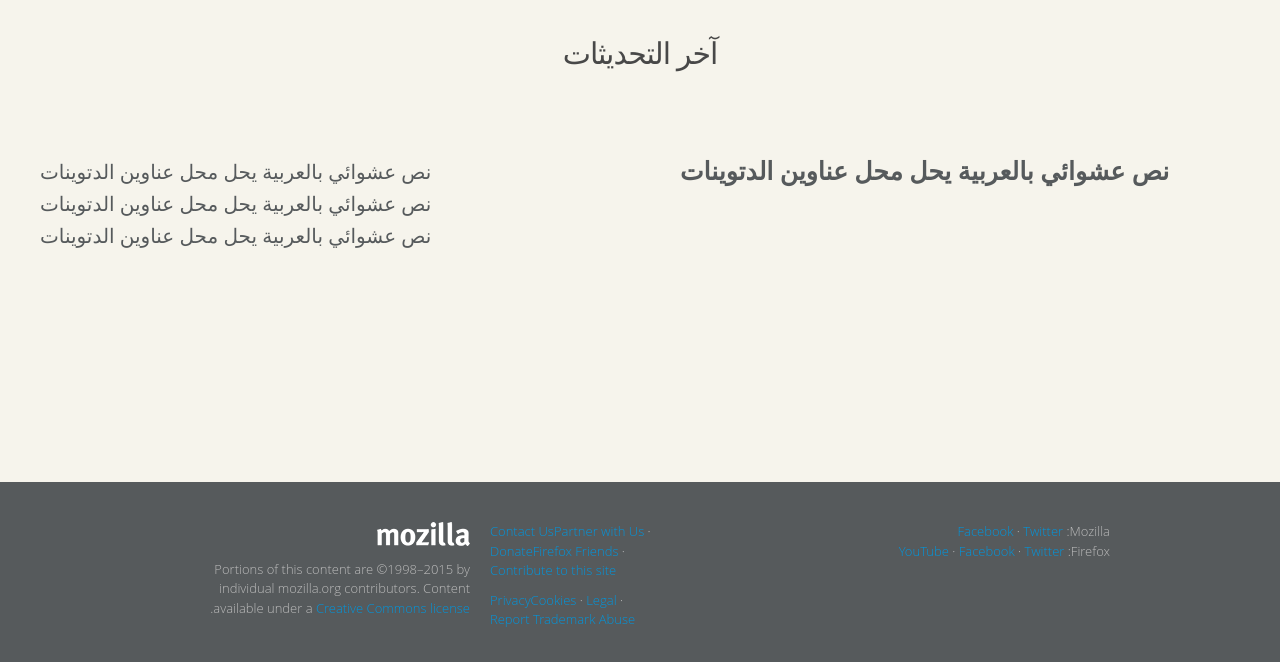
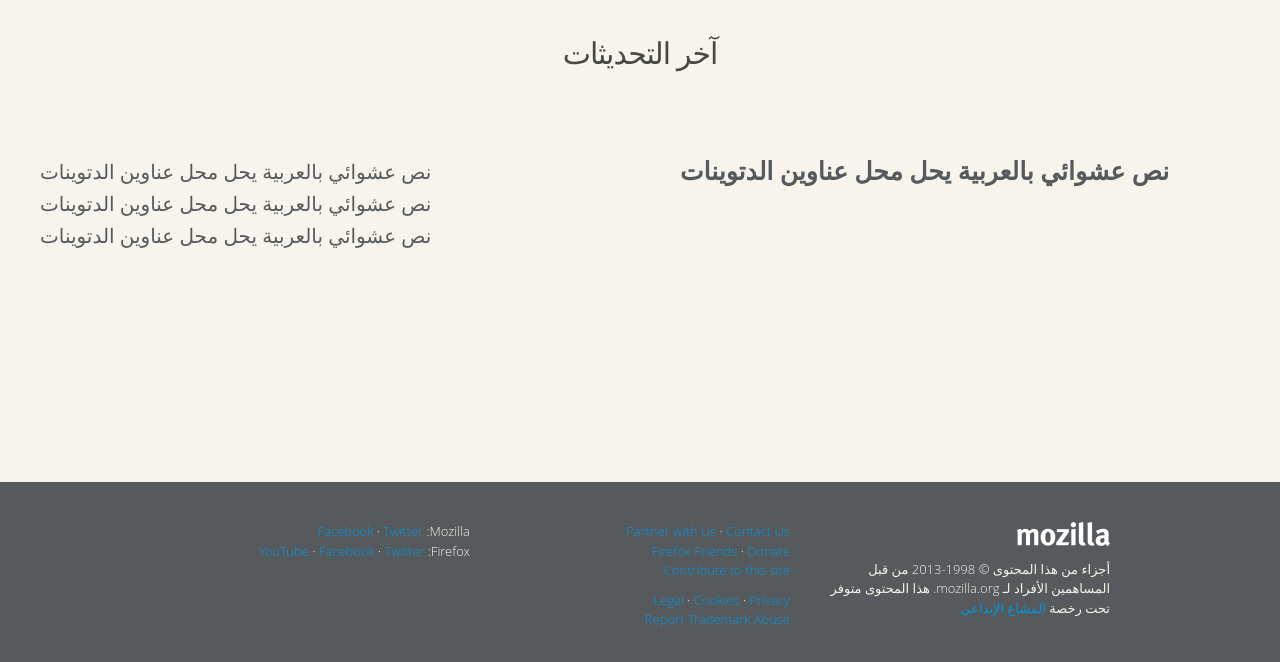
Before and after one commit to ArabicMozilla/Homestone, a plain HTML site: page index.html in a window 1280 px wide. Shown: the part 1038-1700 px from the top of the page. Drawn offline with Linux system fonts and the light colour scheme; a web font is replaced by a local one.

Commit message:
More Arabic stuff

```diff
--- a/index.html
+++ b/index.html
@@ -76,7 +76,12 @@
     <nav class="row">
       <div class="col col-1">
         <h1 class="logo"><a href="/en-US/">Mozilla</a></h1>
-        <p class="license">Portions of this content are ©1998–2015 by individual mozilla.org contributors. Content available under a <a href="/en-US/foundation/licensing/website-content/">Creative Commons license</a>.</p>
+        <p id="license">
+          أجزاء من هذا المحتوى © 1998-2013 من قبل المساهمين الأفراد لـ mozilla.org. هذا المحتوى متوفر تحت رخصة
+          <a target="_blank" href="https://www.mozilla.org/foundation/licensing/website-content.html">
+            المشاع الإبداعي.
+          </a>
+        </p>
       </div>
       <div class="col col-2">
         <ul class="links-join">
--- a/style/style.css
+++ b/style/style.css
@@ -212,7 +212,7 @@ a:visited {
 /** Footer section */
 
 #colophon {
-  color: #BBB;
+  color: #F6F4EC;
   padding: 40px 0;
   font-size: 12px;
   font-size: .75rem;
@@ -270,7 +270,7 @@ a:visited {
   content: ".";
 }
 #colophon .col {
-  float: left;
+  float: right;
   width: 300px;
   margin: 0 10px;
 }
@@ -281,7 +281,7 @@ a:visited {
   overflow: hidden;
 }
 #colophon .col-2 ul li {
-  float: left;
+  float: right;
 }
 #colophon .col-2 ul li.wrap:before {
   content: "\00A0\00B7\00A0";
```
